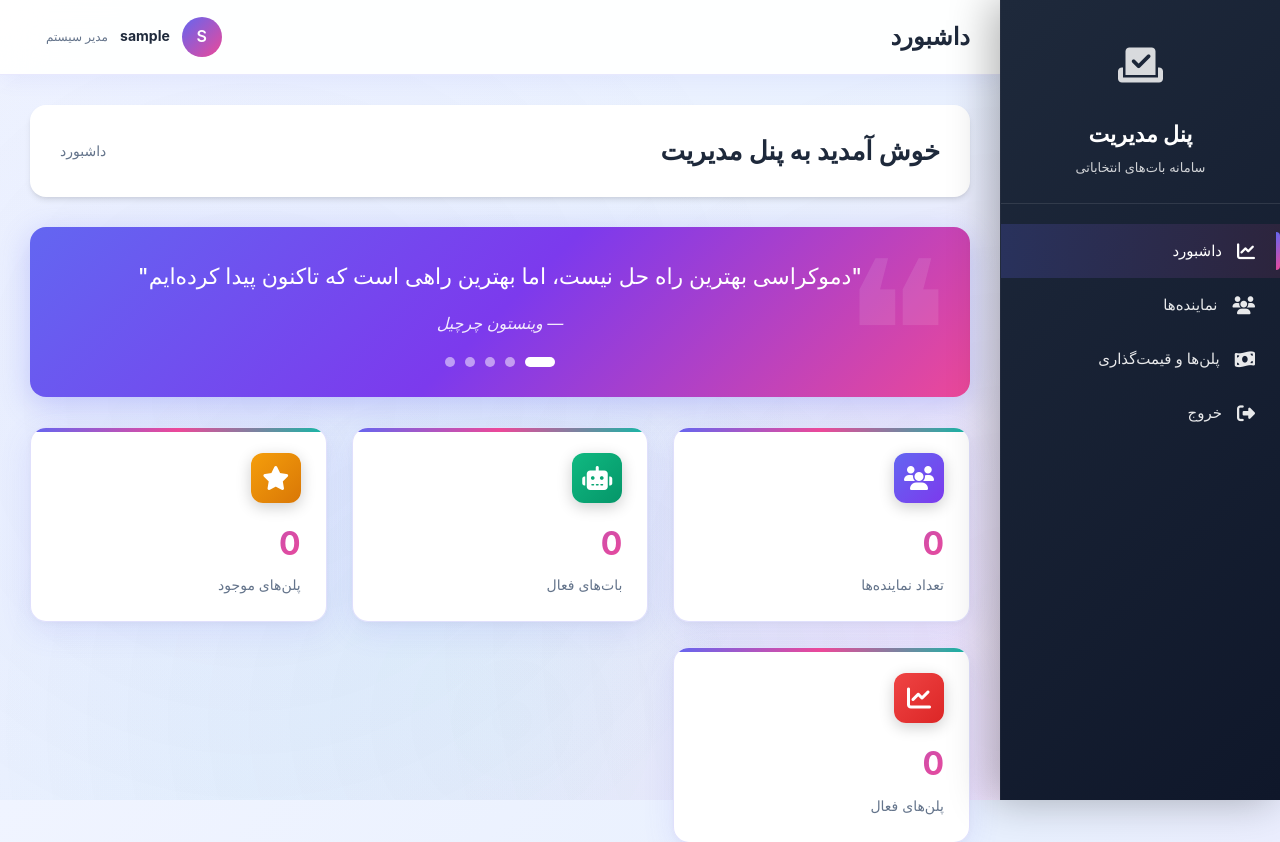
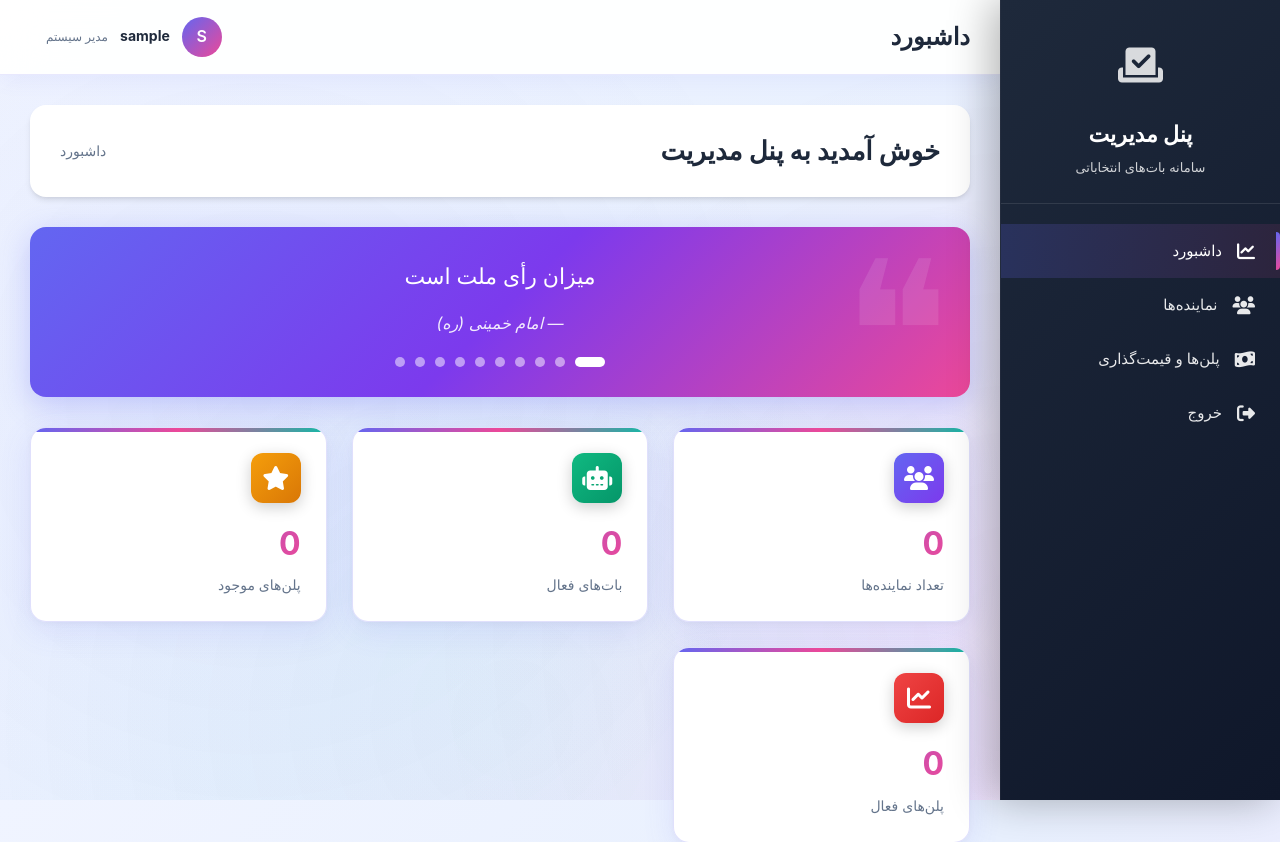
Before and after one commit to mrFarzadProgrammer/Candidate, a Flask app: page /dashboard in a window 1280 px wide. Shown: the top 842 px of the page. Run offline with Flask 3, Linux system fonts and the light colour scheme; the visitor is signed in with stand-in values (Sample User, id 1); data that the repository does not hold is empty.

Commit message:
Fix carousel: Add all 10 indicators + replace Churchill quote with Imam Khomeini

```diff
--- a/templates/admin/dashboard.html
+++ b/templates/admin/dashboard.html
@@ -85,10 +85,10 @@
                 <div class="quotes-carousel">
                     <div class="quote-slide">
                         <p class="quote-text" id="quoteText">
-                            "دموکراسی بهترین راه حل نیست، اما بهترین راهی است که تاکنون پیدا کرده‌ایم"
+                            میزان رأی ملت است
                         </p>
                         <p class="quote-author" id="quoteAuthor">
-                            — وینستون چرچیل
+                            — امام خمینی (ره)
                         </p>
                     </div>
                     <div class="carousel-indicators">
@@ -97,6 +97,11 @@
                         <span class="indicator" data-index="2"></span>
                         <span class="indicator" data-index="3"></span>
                         <span class="indicator" data-index="4"></span>
+                        <span class="indicator" data-index="5"></span>
+                        <span class="indicator" data-index="6"></span>
+                        <span class="indicator" data-index="7"></span>
+                        <span class="indicator" data-index="8"></span>
+                        <span class="indicator" data-index="9"></span>
                     </div>
                 </div>
 
```
